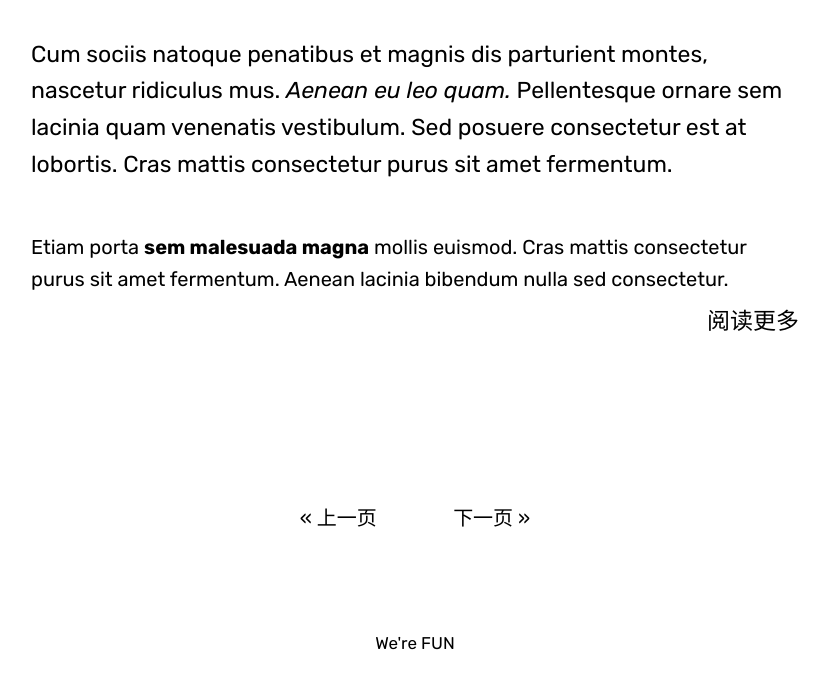
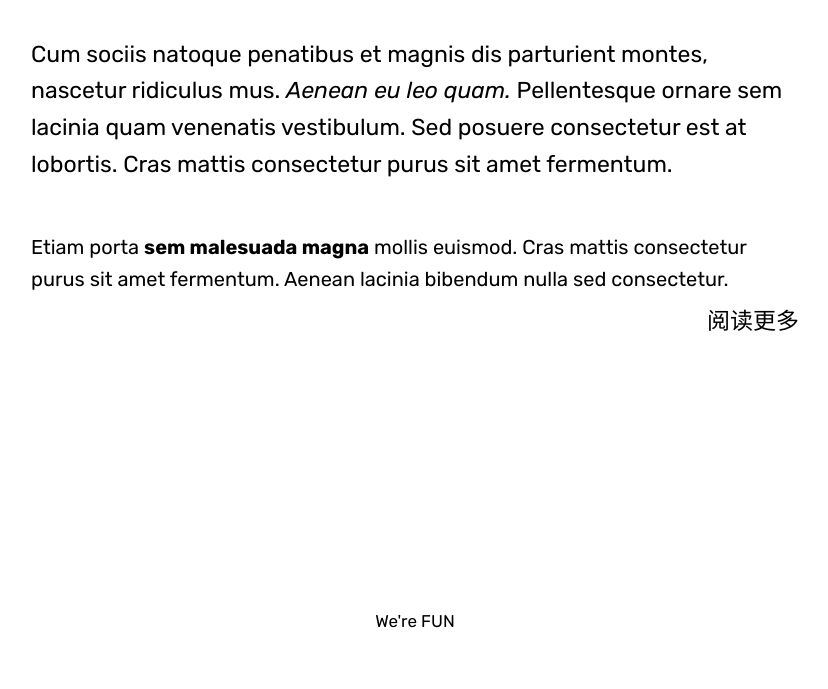
Before and after one commit to FUNzmr/Remember, a Jekyll site: the page built from index.html, in a window 1280 px wide and 900 px high, scrolled down 6340 px, cut to the strip 179-868 px from the top of the window. Shown: the whole strip, without its empty margins (225-1053 px from the left). Built offline with Jekyll 4.4.1, drawn with Linux system fonts in a browser that asks for light colours; nearby versions of some CDN libraries; some web fonts are replaced; the list of posts is cut into pages by our own code; comment, search, counter and statistics services are not loaded; a style sheet for code colours, icons or effects is not loaded.

Commit message:
Update pagination.html

```diff
--- a/_includes/post/pagination.html
+++ b/_includes/post/pagination.html
@@ -2,7 +2,7 @@
 <nav class="pagination" role="navigation">
 <hr/>
   <ul>
-    <li class="pagination-item-prev" >
+<!--     <li class="pagination-item-prev" >
           {% if paginator.previous_page %}
       {% if paginator.page == 2 %}
             <a rel="prev" href="{{ site.baseurl }}/">&laquo; 上一页</a>
@@ -23,6 +23,6 @@
           {% endif %}
     </li>
 
-  </ul>
+  </ul> -->
 <hr/>
 </nav>
```
